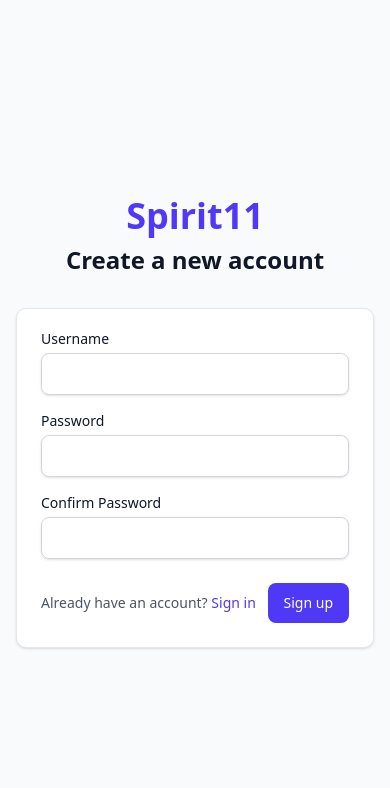
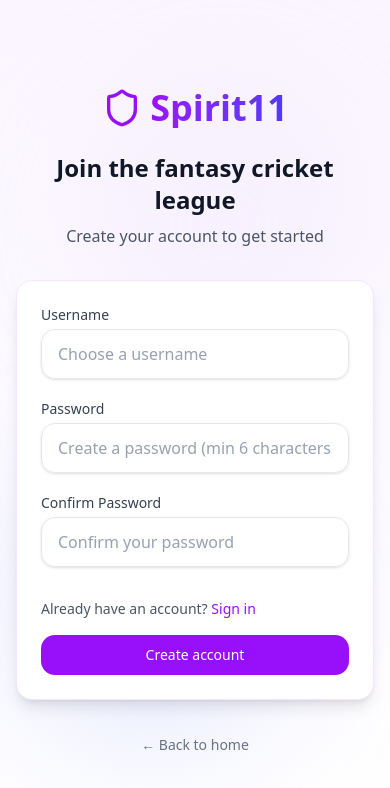
Before and after one commit to 0xneobyte/spiritx_compilex_02, a Next.js app: page /auth/signup in a window 390 px wide. Shown: the top 788 px of the page. Built offline with nearby package versions, Linux system fonts and the light colour scheme.

Commit message:
feat: Modernize authentication and layout pages with enhanced UI and responsive design

```diff
--- a/app/auth/login/page.tsx
+++ b/app/auth/login/page.tsx
@@ -5,6 +5,7 @@ import { useRouter } from "next/navigation";
 import Link from "next/link";
 import Button from "@/app/components/ui/Button";
 import { Card, CardContent, CardFooter } from "@/app/components/ui/Card";
+import { Shield } from "lucide-react";
 
 export default function LoginPage() {
   const router = useRouter();
@@ -54,20 +55,42 @@ export default function LoginPage() {
   };
 
   return (
-    <div className="min-h-screen bg-slate-50 flex items-center justify-center py-12 px-4 sm:px-6 lg:px-8">
-      <div className="max-w-md w-full space-y-8">
+    <div className="min-h-screen bg-gradient-to-b from-purple-50 to-white flex items-center justify-center py-12 px-4 sm:px-6 lg:px-8 relative">
+      {/* Decorative elements */}
+      <div className="absolute top-20 left-20 w-72 h-72 bg-purple-200 rounded-full filter blur-3xl opacity-20"></div>
+      <div className="absolute bottom-20 right-20 w-80 h-80 bg-indigo-300 rounded-full filter blur-3xl opacity-20"></div>
+
+      <div className="max-w-md w-full space-y-8 relative z-10">
         <div className="text-center">
-          <h1 className="text-4xl font-extrabold text-indigo-600">Spirit11</h1>
-          <h2 className="mt-2 text-2xl font-bold text-gray-900">
-            Sign in to your account
-          </h2>
+          <div className="flex items-center justify-center gap-2 mb-6">
+            <Shield className="h-10 w-10 text-purple-600" />
+            <h1 className="text-4xl font-bold bg-gradient-to-r from-purple-600 to-indigo-600 bg-clip-text text-transparent">
+              Spirit11
+            </h1>
+          </div>
+          <h2 className="text-2xl font-bold text-gray-900">Welcome back!</h2>
+          <p className="mt-2 text-gray-600">
+            Sign in to your account to continue
+          </p>
         </div>
 
-        <Card>
+        <Card className="border-purple-100 shadow-lg rounded-2xl overflow-hidden">
           <form onSubmit={handleSubmit}>
-            <CardContent className="space-y-4 pt-5">
+            <CardContent className="space-y-5 pt-6">
               {error && (
-                <div className="bg-red-50 text-red-800 p-3 rounded-md text-sm">
+                <div className="bg-red-50 border border-red-100 text-red-600 p-4 rounded-xl text-sm flex items-center">
+                  <svg
+                    xmlns="http://www.w3.org/2000/svg"
+                    className="h-5 w-5 mr-2 text-red-500"
+                    viewBox="0 0 20 20"
+                    fill="currentColor"
+                  >
+                    <path
+                      fillRule="evenodd"
+                      d="M18 10a8 8 0 11-16 0 8 8 0 0116 0zm-7 4a1 1 0 11-2 0 1 1 0 012 0zm-1-9a1 1 0 00-1 1v4a1 1 0 102 0V6a1 1 0 00-1-1z"
+                      clipRule="evenodd"
+                    />
+                  </svg>
                   {error}
                 </div>
               )}
@@ -75,7 +98,7 @@ export default function LoginPage() {
               <div className="space-y-1">
                 <label
                   htmlFor="username"
-                  className="block text-sm font-medium text-gray-900"
+                  className="block text-sm font-medium text-gray-700"
                 >
                   Username
                 </label>
@@ -87,14 +110,15 @@ export default function LoginPage() {
                   onChange={handleChange}
                   required
                   autoComplete="username"
-                  className="appearance-none block w-full px-3 py-2 border border-gray-300 rounded-md shadow-sm placeholder-gray-400 focus:outline-none focus:ring-indigo-500 focus:border-indigo-500 text-gray-900"
+                  className="appearance-none block w-full px-4 py-3 border border-gray-200 rounded-xl shadow-sm placeholder-gray-400 focus:outline-none focus:ring-2 focus:ring-purple-500 focus:border-purple-500 text-gray-900"
+                  placeholder="Enter your username"
                 />
               </div>
 
               <div className="space-y-1">
                 <label
                   htmlFor="password"
-                  className="block text-sm font-medium text-gray-900"
+                  className="block text-sm font-medium text-gray-700"
                 >
                   Password
                 </label>
@@ -106,17 +130,18 @@ export default function LoginPage() {
                   onChange={handleChange}
                   required
                   autoComplete="current-password"
-                  className="appearance-none block w-full px-3 py-2 border border-gray-300 rounded-md shadow-sm placeholder-gray-400 focus:outline-none focus:ring-indigo-500 focus:border-indigo-500 text-gray-900"
+                  className="appearance-none block w-full px-4 py-3 border border-gray-200 rounded-xl shadow-sm placeholder-gray-400 focus:outline-none focus:ring-2 focus:ring-purple-500 focus:border-purple-500 text-gray-900"
+                  placeholder="Enter your password"
                 />
               </div>
             </CardContent>
 
-            <CardFooter className="flex justify-between items-center">
-              <div className="text-sm">
+            <CardFooter className="flex flex-col sm:flex-row justify-between items-center gap-4 pt-2 pb-6">
+              <div className="text-sm w-full sm:w-auto">
                 <span className="text-gray-600">Don't have an account? </span>
                 <Link
                   href="/auth/signup"
-                  className="text-indigo-600 hover:text-indigo-500 font-medium"
+                  className="text-purple-600 hover:text-purple-500 font-medium"
                 >
                   Sign up
                 </Link>
@@ -125,13 +150,22 @@ export default function LoginPage() {
               <Button
                 type="submit"
                 disabled={loading}
-                className="bg-indigo-600 hover:bg-indigo-700 text-white px-4 py-2 rounded-md"
+                className="w-full sm:w-auto bg-purple-600 hover:bg-purple-700 text-white px-6 py-3 rounded-xl"
               >
                 {loading ? "Signing in..." : "Sign in"}
               </Button>
             </CardFooter>
           </form>
         </Card>
+
+        <div className="text-center mt-8">
+          <Link
+            href="/"
+            className="text-sm text-gray-500 hover:text-purple-600 transition-colors"
+          >
+            ← Back to home
+          </Link>
+        </div>
       </div>
     </div>
   );
--- a/app/auth/signup/page.tsx
+++ b/app/auth/signup/page.tsx
@@ -5,6 +5,7 @@ import { useRouter } from "next/navigation";
 import Link from "next/link";
 import Button from "@/app/components/ui/Button";
 import { Card, CardContent, CardFooter } from "@/app/components/ui/Card";
+import { Shield } from "lucide-react";
 
 export default function SignupPage() {
   const router = useRouter();
@@ -72,20 +73,44 @@ export default function SignupPage() {
   };
 
   return (
-    <div className="min-h-screen bg-slate-50 flex items-center justify-center py-12 px-4 sm:px-6 lg:px-8">
-      <div className="max-w-md w-full space-y-8">
+    <div className="min-h-screen bg-gradient-to-b from-purple-50 to-white flex items-center justify-center py-12 px-4 sm:px-6 lg:px-8 relative">
+      {/* Decorative elements */}
+      <div className="absolute top-20 left-20 w-72 h-72 bg-purple-200 rounded-full filter blur-3xl opacity-20"></div>
+      <div className="absolute bottom-20 right-20 w-80 h-80 bg-indigo-300 rounded-full filter blur-3xl opacity-20"></div>
+
+      <div className="max-w-md w-full space-y-8 relative z-10">
         <div className="text-center">
-          <h1 className="text-4xl font-extrabold text-indigo-600">Spirit11</h1>
-          <h2 className="mt-2 text-2xl font-bold text-gray-900">
-            Create a new account
+          <div className="flex items-center justify-center gap-2 mb-6">
+            <Shield className="h-10 w-10 text-purple-600" />
+            <h1 className="text-4xl font-bold bg-gradient-to-r from-purple-600 to-indigo-600 bg-clip-text text-transparent">
+              Spirit11
+            </h1>
+          </div>
+          <h2 className="text-2xl font-bold text-gray-900">
+            Join the fantasy cricket league
           </h2>
+          <p className="mt-2 text-gray-600">
+            Create your account to get started
+          </p>
         </div>
 
-        <Card>
+        <Card className="border-purple-100 shadow-lg rounded-2xl overflow-hidden">
           <form onSubmit={handleSubmit}>
-            <CardContent className="space-y-4 pt-5">
+            <CardContent className="space-y-5 pt-6">
               {error && (
-                <div className="bg-red-50 text-red-800 p-3 rounded-md text-sm">
+                <div className="bg-red-50 border border-red-100 text-red-600 p-4 rounded-xl text-sm flex items-center">
+                  <svg
+                    xmlns="http://www.w3.org/2000/svg"
+                    className="h-5 w-5 mr-2 text-red-500"
+                    viewBox="0 0 20 20"
+                    fill="currentColor"
+                  >
+                    <path
+                      fillRule="evenodd"
+                      d="M18 10a8 8 0 11-16 0 8 8 0 0116 0zm-7 4a1 1 0 11-2 0 1 1 0 012 0zm-1-9a1 1 0 00-1 1v4a1 1 0 102 0V6a1 1 0 00-1-1z"
+                      clipRule="evenodd"
+                    />
+                  </svg>
                   {error}
                 </div>
               )}
@@ -93,7 +118,7 @@ export default function SignupPage() {
               <div className="space-y-1">
                 <label
                   htmlFor="username"
-                  className="block text-sm font-medium text-gray-900"
+                  className="block text-sm font-medium text-gray-700"
                 >
                   Username
                 </label>
@@ -105,14 +130,15 @@ export default function SignupPage() {
                   onChange={handleChange}
                   required
                   autoComplete="username"
-                  className="appearance-none block w-full px-3 py-2 border border-gray-300 rounded-md shadow-sm placeholder-gray-400 focus:outline-none focus:ring-indigo-500 focus:border-indigo-500 text-gray-900"
+                  className="appearance-none block w-full px-4 py-3 border border-gray-200 rounded-xl shadow-sm placeholder-gray-400 focus:outline-none focus:ring-2 focus:ring-purple-500 focus:border-purple-500 text-gray-900"
+                  placeholder="Choose a username"
                 />
               </div>
 
               <div className="space-y-1">
                 <label
                   htmlFor="password"
-                  className="block text-sm font-medium text-gray-900"
+                  className="block text-sm font-medium text-gray-700"
                 >
                   Password
                 </label>
@@ -124,14 +150,15 @@ export default function SignupPage() {
                   onChange={handleChange}
                   required
                   autoComplete="new-password"
-                  className="appearance-none block w-full px-3 py-2 border border-gray-300 rounded-md shadow-sm placeholder-gray-400 focus:outline-none focus:ring-indigo-500 focus:border-indigo-500 text-gray-900"
+                  className="appearance-none block w-full px-4 py-3 border border-gray-200 rounded-xl shadow-sm placeholder-gray-400 focus:outline-none focus:ring-2 focus:ring-purple-500 focus:border-purple-500 text-gray-900"
+                  placeholder="Create a password (min 6 characters)"
                 />
               </div>
 
               <div className="space-y-1">
                 <label
                   htmlFor="confirmPassword"
-                  className="block text-sm font-medium text-gray-900"
+                  className="block text-sm font-medium text-gray-700"
                 >
                   Confirm Password
                 </label>
@@ -143,17 +170,18 @@ export default function SignupPage() {
                   onChange={handleChange}
                   required
                   autoComplete="new-password"
-                  className="appearance-none block w-full px-3 py-2 border border-gray-300 rounded-md shadow-sm placeholder-gray-400 focus:outline-none focus:ring-indigo-500 focus:border-indigo-500 text-gray-900"
+                  className="appearance-none block w-full px-4 py-3 border border-gray-200 rounded-xl shadow-sm placeholder-gray-400 focus:outline-none focus:ring-2 focus:ring-purple-500 focus:border-purple-500 text-gray-900"
+                  placeholder="Confirm your password"
                 />
               </div>
             </CardContent>
 
-            <CardFooter className="flex justify-between items-center">
-              <div className="text-sm">
+            <CardFooter className="flex flex-col sm:flex-row justify-between items-center gap-4 pt-2 pb-6">
+              <div className="text-sm w-full sm:w-auto">
                 <span className="text-gray-600">Already have an account? </span>
                 <Link
                   href="/auth/login"
-                  className="text-indigo-600 hover:text-indigo-500 font-medium"
+                  className="text-purple-600 hover:text-purple-500 font-medium"
                 >
                   Sign in
                 </Link>
@@ -162,13 +190,22 @@ export default function SignupPage() {
               <Button
                 type="submit"
                 disabled={loading}
-                className="bg-indigo-600 hover:bg-indigo-700 text-white px-4 py-2 rounded-md"
+                className="w-full sm:w-auto bg-purple-600 hover:bg-purple-700 text-white px-6 py-3 rounded-xl"
               >
-                {loading ? "Signing up..." : "Sign up"}
+                {loading ? "Creating account..." : "Create account"}
               </Button>
             </CardFooter>
           </form>
         </Card>
+
+        <div className="text-center mt-8">
+          <Link
+            href="/"
+            className="text-sm text-gray-500 hover:text-purple-600 transition-colors"
+          >
+            ← Back to home
+          </Link>
+        </div>
       </div>
     </div>
   );
--- a/app/page.tsx
+++ b/app/page.tsx
@@ -95,10 +95,7 @@ export default function Home() {
               </p>
               <div className="flex flex-col sm:flex-row gap-4 pt-2">
                 <Link href="/auth/signup">
-                  <Button
-                    size="lg"
-                    className="bg-purple-600 hover:bg-purple-700 rounded-full h-14 px-8"
-                  >
+                  <Button size="lg" className="bg-purple-600 hover:bg-purple-700 rounded-full h-14 px-8">
                     Get Started <ArrowRight className="ml-2 h-4 w-4" />
                   </Button>
                 </Link>
```
Also changed, not shown: app/admin/layout.tsx (+13 -5 lines), app/components/ui/Navbar.tsx (+83 -20 lines), app/user/layout.tsx (+8 -1 lines).
